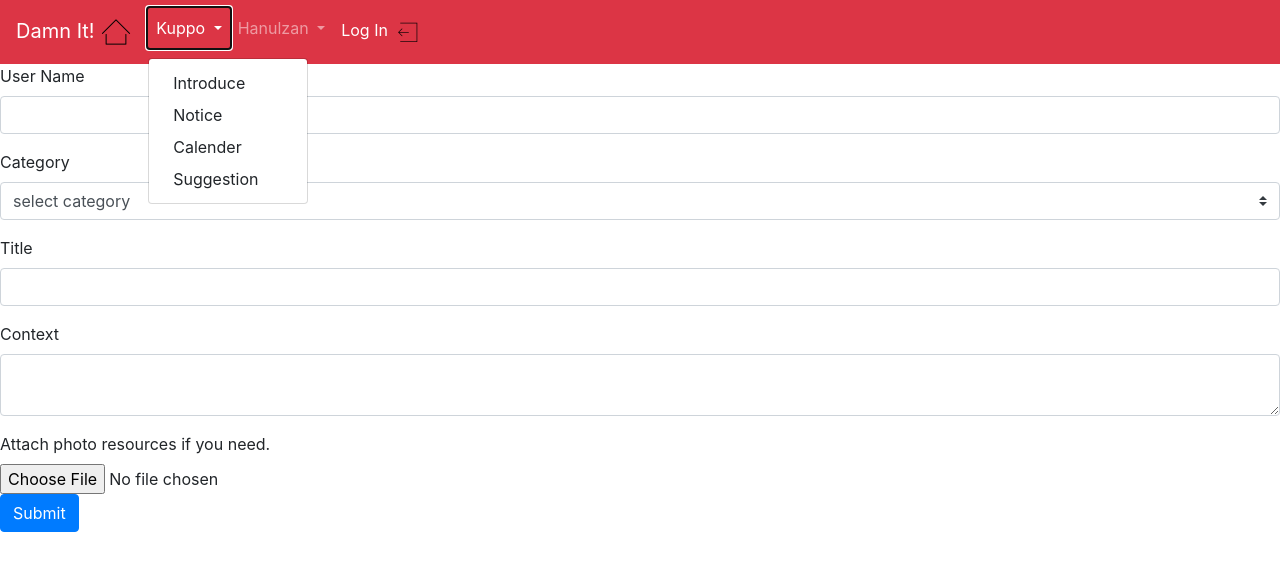
After one commit to JunyTL/KuppoHome, a Flask app: page /menu_kuppo/suggestion in a window 1280 px wide, after a click on "Kuppo". The commit adds this page. Shown: the top 571 px of the page. Run offline with Flask 2, Linux system fonts and the light colour scheme; some libraries are stand-ins or nearby versions.

Commit message:
add menu_kuppo templates and login modal

```diff
--- a/kuppo/__init__.py
+++ b/kuppo/__init__.py
@@ -5,6 +5,7 @@ from flask import Flask
 from .db import init_app
 from .kuppo_home import bp as kuppo_home_bp
 from .member import bp as member_bp
+from .menu_kuppo import bp as menu_kuppo_bp
 
 
 def create_app(test_config=None):
@@ -29,6 +30,7 @@ def create_app(test_config=None):
 
     app.register_blueprint(kuppo_home_bp)
     app.register_blueprint(member_bp)
+    app.register_blueprint(menu_kuppo_bp)
 
     app.add_url_rule('/', endpoint='home')
 
--- a/kuppo/menu_kuppo.py
+++ b/kuppo/menu_kuppo.py
@@ -5,3 +5,42 @@ from werkzeug.exceptions import abort
 
 #from flaskr.auth import login_required
 from kuppo.db import get_db
+
+bp = Blueprint("menu_kuppo", __name__, url_prefix="/menu_kuppo")
+
+def get_user():
+	return
+
+@bp.route("/intro")
+def intro():
+	return render_template("menu_kuppo/intro.html");
+
+@bp.route("/notice")
+def notice():
+	db = get_db()
+
+	#notices = db.execute(
+	#	'SELECT n.id, title, body, created, author_id, username'
+	#	' FROM notice n JOIN user u ON n.author_id = u.id'
+	#	' ORDER BY created DESC'
+	#	).fetchall()
+	return render_template("menu_kuppo/notice.html");
+
+@bp.route("/calendar")
+def calendar():
+	db = get_db()
+	return render_template("menu_kuppo/calendar.html");
+
+@bp.route("/suggestion", methods=('GET', 'POST'))
+#@login_required
+def suggestion():
+	db = get_db()
+
+	# add
+	if request.method == 'POST' :
+		username = request.form['username']
+		title = request.form['title']
+		category = request.form['category']
+		body = request.form['context']
+
+	return render_template("menu_kuppo/suggestion.html");
--- a/kuppo/schema.sql
+++ b/kuppo/schema.sql
@@ -17,7 +17,12 @@ CREATE TABLE calander (
 );
 
 CREATE TABLE notice (
-	id INTEGER PRIMARY KEY AUTOINCREMENT
+	id INTEGER PRIMARY KEY AUTOINCREMENT,
+	author_id INTEGER NOT NULL,
+	created TIMESTAMP NOT NULL DEFAULT CURRENT_TIMESTAMP,
+	title TEXT NOT NULL,
+	body TEXT NOT NULL,
+	FOREIGN KEY (author_id) REFERENCES user (id)
 );
 
 CREATE TABLE post (
@@ -39,5 +44,6 @@ CREATE TABLE suggestion (
 	author_id INTEGER NOT NULL,
 	title TEXT NOT NULL,
 	body TEXT NOT NULL,
+	category TEXT,
 	FOREIGN KEY (author_id) REFERENCES user (id)
 );
--- a/kuppo/templates/base.html
+++ b/kuppo/templates/base.html
@@ -1,6 +1,6 @@
 <!doctype html>
 <head>
-	<title>KuppoHome - {% block title %}{% endblock %}</title>
+	<title>KuppoHome {% block title %}{% endblock %}</title>
 	<link rel="stylesheet" href="https://stackpath.bootstrapcdn.com/bootstrap/4.1.1/css/bootstrap.min.css" integrity="sha384-WskhaSGFgHYWDcbwN70/dfYBj47jz9qbsMId/iRN3ewGhXQFZCSftd1LZCfmhktB" crossorigin="anonymous">
 
 	<!--<link rel="stylesheet" href="{{ url_for('static', filename='style.css')}}">-->
@@ -20,10 +20,10 @@
           		Kuppo
         		</a>
         		<div class="dropdown-menu" aria-labelledby="navbarDropdown">
-          			<a class="dropdown-item" href="{{url_for('home')}}">Introduce</a>			<!-- edit link-->
-          			<a class="dropdown-item" href="{{url_for('home')}}">Notice</a>
-          			<a class="dropdown-item" href="{{url_for('home')}}">Calender</a>
-          			<a class="dropdown-item" href="{{url_for('home')}}">Suggestion</a>
+          			<a class="dropdown-item" href="{{url_for('menu_kuppo.intro')}}">Introduce</a>			<!-- edit link-->
+          			<a class="dropdown-item" href="{{url_for('menu_kuppo.notice')}}">Notice</a>
+          			<a class="dropdown-item" href="{{url_for('menu_kuppo.calendar')}}">Calender</a>
+          			<a class="dropdown-item" href="{{url_for('menu_kuppo.suggestion')}}">Suggestion</a>
         		</div>
     		</li>
 			<li class="nav-item dropdown">
@@ -47,7 +47,7 @@
 				</a>
 			{% else %}
 			<li class="nav-item">
-				<a class="nav-link active"href="{{url_for('member.login')}}">
+				<a class="nav-link active" href="#" data-toggle="modal" data-target="#modal-login">
 					Log In
 					<img src="static/img/login.png" width="32px" height="32px">
 				</a>
@@ -55,6 +55,37 @@
 		</ul>
 		</div>
 	</nav>
+
+	<div class="modal modal-center fade" id="modal-login" tabindex="-1" role="dialog">
+		<div class="modal-dialog" role="document">
+			<div class="modal-content">
+				<div class="modal-header">
+					<h2>Log In</h2>
+					<button type="button" class="close" data-dismiss="modal" aria-label= "Close">
+						<span aria-hidden="true">&times;</span>
+					</button>
+				</div>
+				<div class="modal-body">
+					<form method="post">
+						<div class="form-group">
+							<label for="id">ID</label>
+							<input type="text" class="form-control" id="id">
+						</div>
+						<div class="form-group">
+							<label for="password">PW</label>
+							<input type="password" class="form-control" id="password">
+						</div>
+						<button type="submit" class="btn btn-primary">Log In</button>
+					</form>
+				</div>
+				<div class="modal-footer">
+					<p>why can't write korean in sublime?</p>
+					<button type="button" class="btn btn-second">Sign Up</button>
+				</div>
+			</div>
+		</div>
+	</div>
+
 
 	<section class="content">		<!-- replace other html block has same tag into this block -->
 		{% block content %}{% endblock %}
--- a/kuppo/templates/member/login.html
+++ b/kuppo/templates/member/login.html
@@ -1,10 +1,11 @@
 {% extends 'base.html' %}
 
-{% block title %}Log In{% endblock %}
+{% block title %}- Log In{% endblock %}
 {% block headlink %}
 {% endblock %}
 
 {% block content %}
+
 <div>
 	<h1>Log In</h1>
 	<div class="row justify-content-end">
--- a/kuppo/templates/member/register.html
+++ b/kuppo/templates/member/register.html
@@ -1,7 +1,7 @@
 {% extends 'base.html' %}
 
 {% block title %}
-Sign Up
+- Sign Up
 {% endblock %}
 {% block headlink %} {% endblock %}
 
@@ -24,7 +24,7 @@ Sign Up
 			<input type="email" class="form-control" id="email">
 		</div>
 		<div class="form-group">
-			<label for=profileIcon>Input your profile icon.</label>
+			<label for="profileIcon">Input your profile icon.</label>
 			<input type="file" class="form-control-file" id="profileIcon">
 		</div>
 		<button type="submit" class="btn btn-primary">Register</button>
--- /dev/null
+++ b/kuppo/templates/menu_kuppo/suggestion.html
@@ -0,0 +1,40 @@
+{% extends 'base.html' %}
+
+{% block title %}- suggestion {% endblock %}
+{% block headlink %}
+{% endblock %}
+
+{% block content %}
+<form method="post">
+	<div class="form-group">
+		<label>User Name</label>
+		<input type="text" class="form-control" id="id" value="{{request.form['username']}}" required="">
+	</div>
+	<div class="form-group">
+		<div class="input-group">
+			<label for="category">Category</label>
+		</div>
+		<select class="custom-select" id="category">
+			<option selected>select category</option>
+			<option>event</option>
+			<option>party</option>
+			<option>member</option>
+			<option>others</option>
+		</select>
+	</div>
+	<div class="form-group">
+		<label for="title">Title</label>
+		<input type="text" class="form-control" id="title" required="">
+	</div>
+	<div class="form-group">
+		<label for="context">Context</label>
+		<textarea type="text" class="form-control" id="xontext" required=""></textarea>
+	</div>
+	<div>
+		<label for="resources">Attach photo resources if you need.</label>
+		<input type="file" class="form-control-file" id="resources">
+	</div>
+	<button type="submit" class="btn btn-primary">Submit</button>
+</form>
+
+{% endblock %}
```
Also changed, not shown: kuppo/templates/menu_kuppo/calendar.html (added, +10 -0 lines), kuppo/templates/menu_kuppo/intro.html (added, +10 -0 lines), kuppo/templates/menu_kuppo/notice.html (added, +10 -0 lines).
